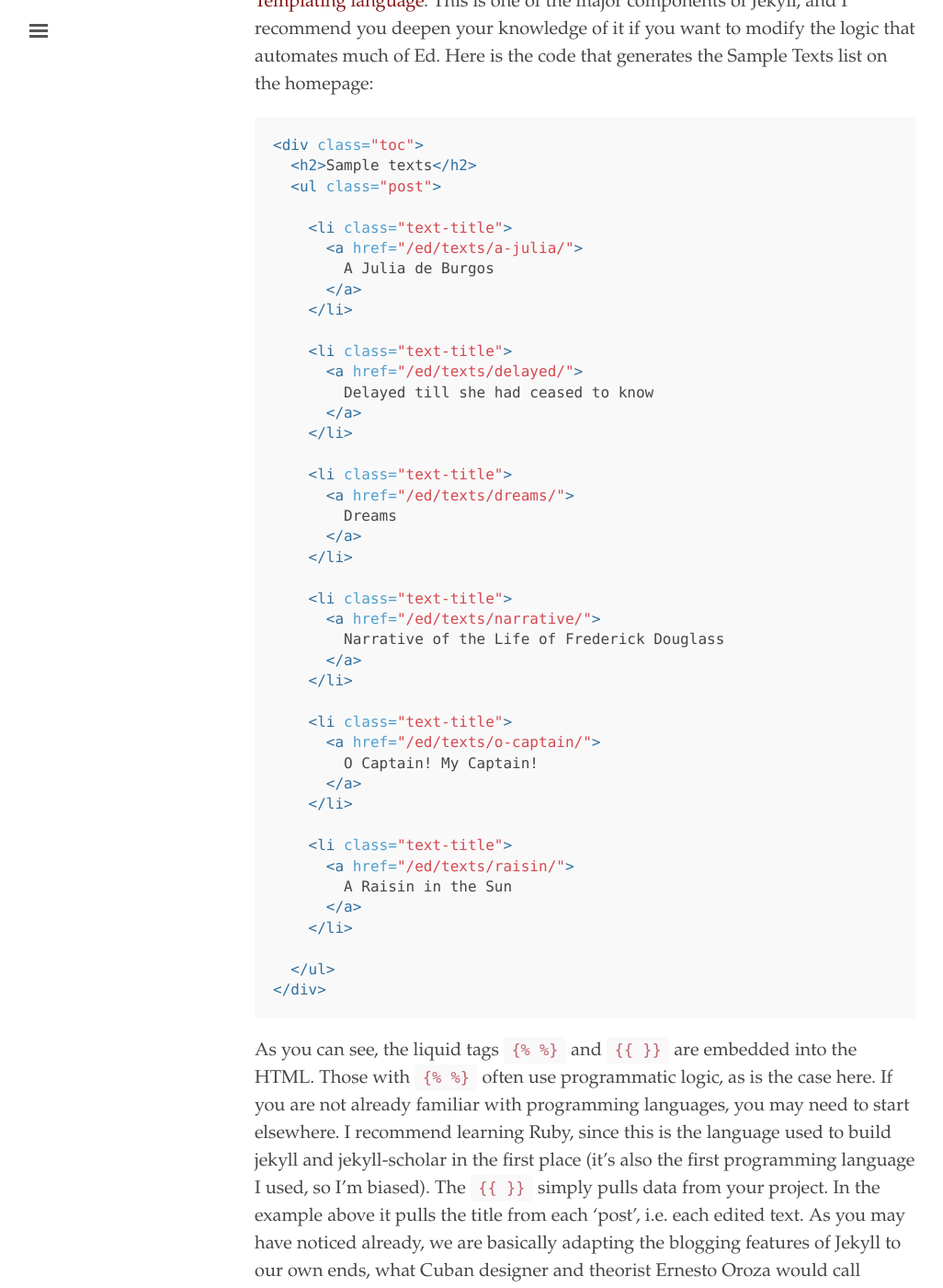
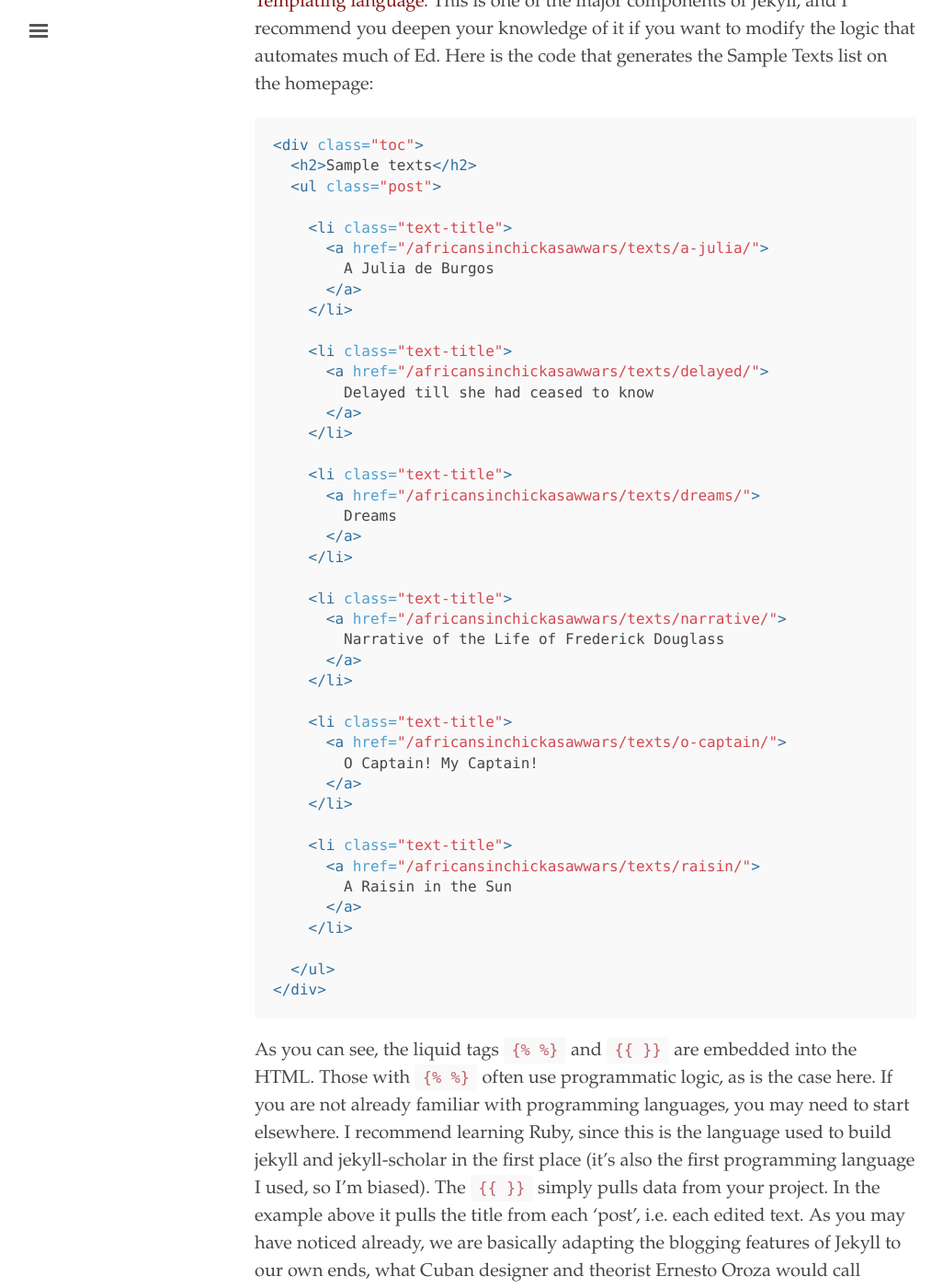
Before and after one commit to obarnard/africansinchickasawwars, a Jekyll site: the page built from documentation.md, in a window 1280 px wide and 1400 px high, scrolled down 17740 px. Shown: the whole window at 92% size, without its empty margins (3-1029 px from the left). Built offline with Jekyll 4.4.1, drawn with Linux system fonts in a browser that asks for light colours; some of the changed text lies outside the part shown.

Commit message:
Update base url

```diff
--- a/_config.yml
+++ b/_config.yml
@@ -5,7 +5,7 @@ title:               Africans in the French-Chickasaw Wars
 tagline:             'a jekyll theme for minimal editions'
 description:         'Ed is a Jekyll theme designed for textual editors based on minimal computing principles, and focused on legibility and flexibility.'
 url:                 'http://minicomp.github.io'
-baseurl:             '/ed'
+baseurl:             '/africansinchickasawwars'
 
 # About/contact
 author:
```
